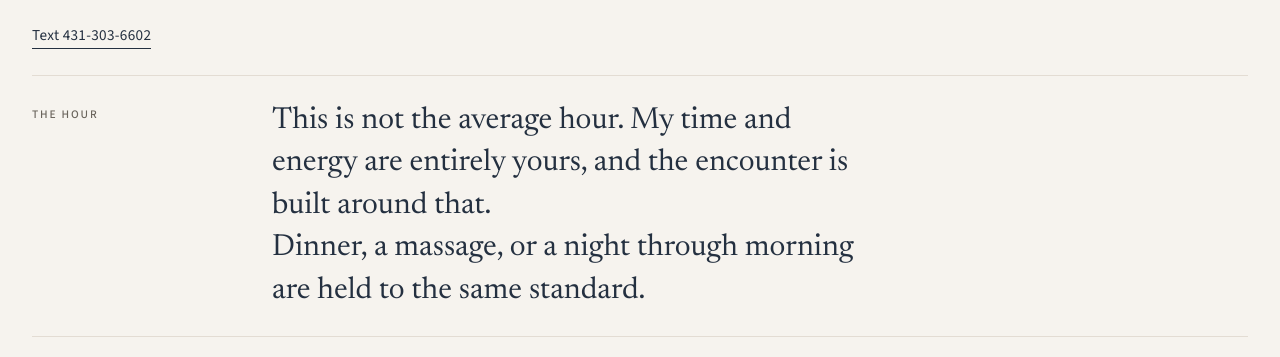
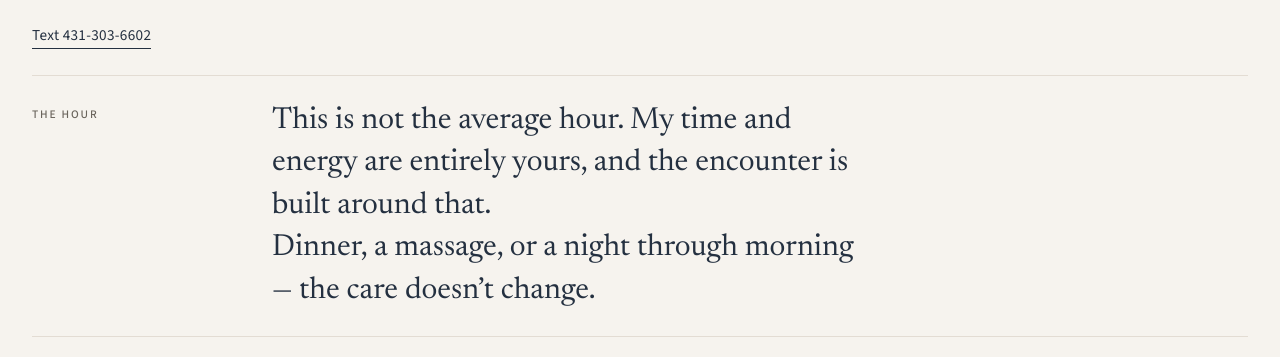
Before and after one commit to lucawpg/lion, a plain HTML site: page index.html in a window 1280 px wide. Shown: the part 419-776 px from the top of the page. Drawn offline with Linux system fonts and the light colour scheme.

Commit message:
Say the care stays the same, instead of a policy-sounding standard.

```diff
--- a/index.html
+++ b/index.html
@@ -37,7 +37,7 @@
 
     <section class="band hour" aria-labelledby="hour-title">
       <h2 id="hour-title">The hour</h2>
-      <p>This is not the average hour. My time and energy are entirely yours, and the encounter is built around that.<br>Dinner, a massage, or a night through morning are held to the same standard.</p>
+      <p>This is not the average hour. My time and energy are entirely yours, and the encounter is built around that.<br>Dinner, a massage, or a night through morning — the care doesn’t change.</p>
     </section>
 
     <section class="band about" aria-labelledby="about-title">
```
